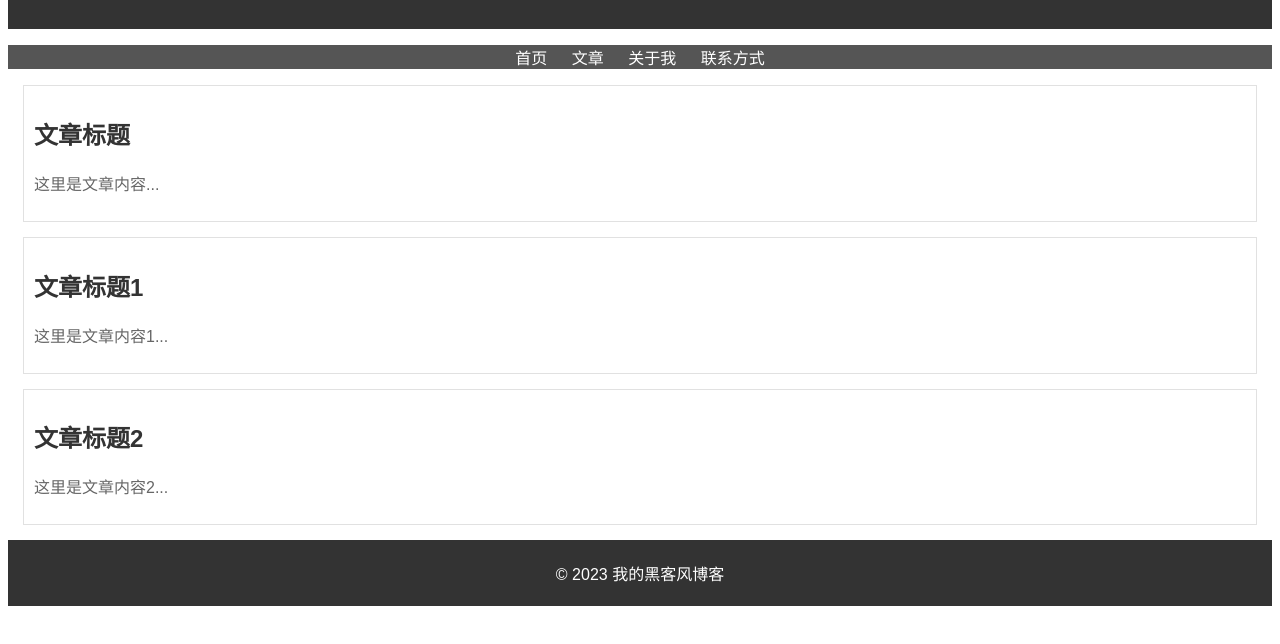
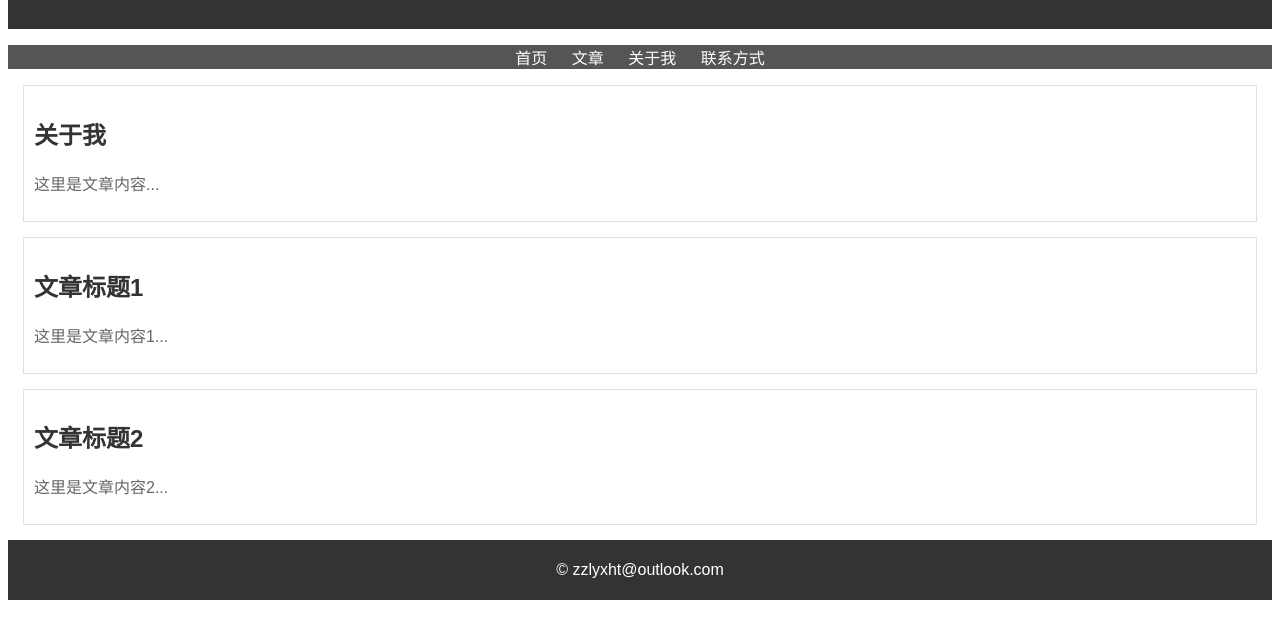
Before and after one commit to nacglalevin/n, a plain HTML site: page index.html in a window 1280 px wide. Shown: the part 88-732 px from the top of the page. Drawn offline with Linux system fonts and the light colour scheme.

Commit message:
更新 index.html

```diff
--- a/index.html
+++ b/index.html
@@ -66,13 +66,13 @@
     </div>
     <div class="content">
         <div class="post">
-            <h2>文章标题</h2>
+            <h2>关于我</h2>
             <p>这里是文章内容...</p>
         </div>
         <!-- 动态添加更多帖子 -->
     </div>
     <div class="footer">
-        <p>&copy; 2023 我的黑客风博客</p>
+        <p>&copy; zzlyxht@outlook.com</p>
     </div>
     <script>
         // 动态添加帖子的示例代码
```
